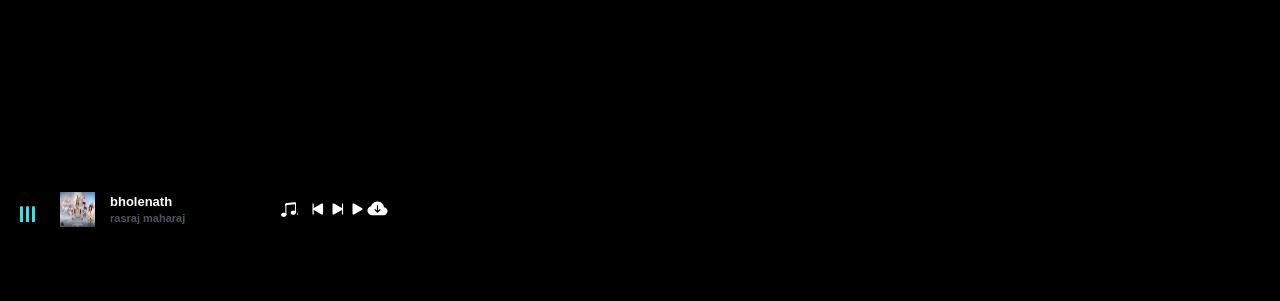
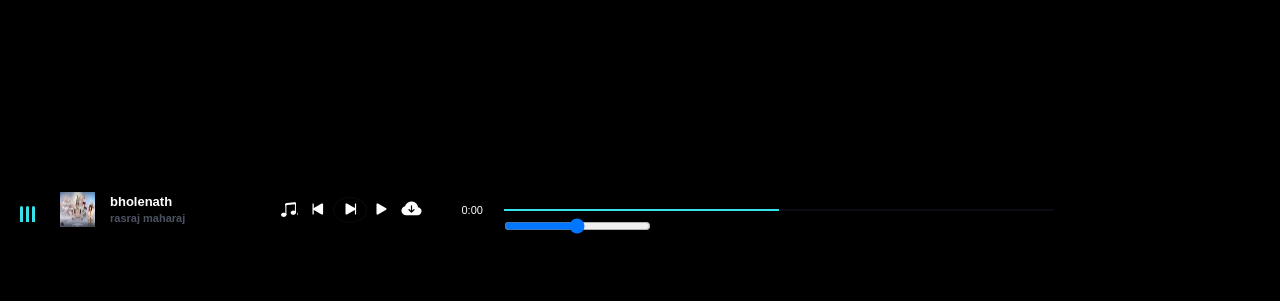
Before and after one commit to Dhanshree2609/Rhythm-MinorProject-, a PHP site: page / in a window 1280 px wide. Shown: the part 1696-1997 px from the top of the page. Run offline with PHP 8.4, Linux system fonts and the light colour scheme.

Commit message:
masterplay updated

```diff
--- a/index.html
+++ b/index.html
@@ -384,7 +384,15 @@
           <i class="bi bi-skip-start-fill"></i>
           <i class="bi bi-skip-end-fill"></i>
           <i class="bi bi-play-fill"></i>
-          <i class="bi bi-cloud-arrow-down-fill"></i>
+          <i class="bi bi-cloud-arrow-down-fill" id="download"></i>
+        </div>
+
+        <span id="currentstart">0:00</span>
+        <div class="bar">
+          <input type="range" id="seek" min="0" max="100">
+          <div class="bar2" id="">
+
+          </div>
         </div>
       </div>
       </header>
--- a/style.css
+++ b/style.css
@@ -711,3 +711,76 @@ header .masterplay img{
     align-items: center;
 
 }
+.masterplay .icon #download {
+    font-size: 20px ;
+    margin-left: 10px;
+
+}
+
+.masterplay .icon .bi:nth-child(3){
+    border: 1px solid rgb(105,105,105,.1);
+    border-radius: 50%;
+    padding: 1px 5px 0px 7px;
+    margin: 0px 5px;
+
+}
+.masterplay span{
+    color: white;
+    width: 32px;
+    font-size: 11px;
+    font-weight: 400;
+}
+
+.masterplay #currentstart {
+    margin: 0px 0px 0px 20px;
+
+}
+.masterplay .bar {
+    position: relative;
+    width: 43%;
+    height: 2px;
+    background: rgb(105,105,170,.1 );
+    margin: 0px 15px 0px 10px;
+
+}
+.masterplay .bar .bar2{
+    position: absolute;
+    background: #36e3ec;
+    width: 50%;
+    height: 100%;
+    top: 0;
+    transition: 1s linear;
+}
+header .master_play .bar .dot {
+    position: absolute;
+    width: 5px;
+    height: 5px;
+    background-color:#36e2ec;
+    border-radius: 50px;
+    left: 0%;
+    top: -1.5px;
+    transition: 1s;
+}
+
+header .master_play .bar .dot::before {
+    content:'';
+    position: absolute;
+    width: 15px;
+    height: 15px;
+    border: 1px solid #36e2ec;
+    border-radius: 50%;
+    left: -6px;
+    top: -6.5px;
+    box-shadow: inset 0px 0px 3px #36e2ec;
+
+}
+
+header .master_play .bar input {
+    position: absolute;
+    width: 100%;
+    top: -7px;
+    left: 0;
+    cursor: pointer;
+    z-index: 99999999999999999999999999999999;
+    opacity: 0;
+}
```
